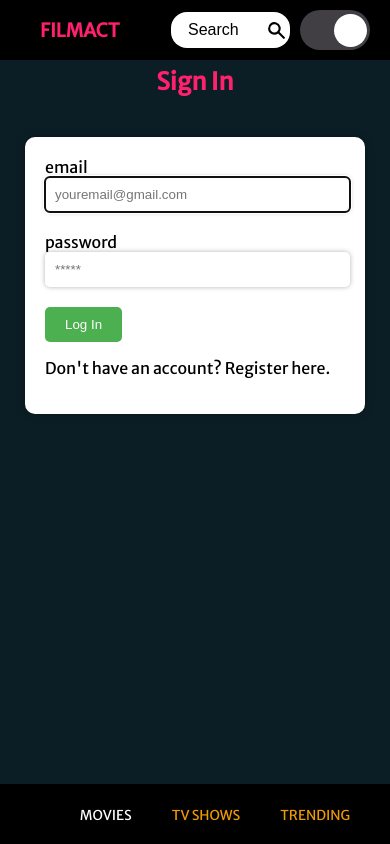
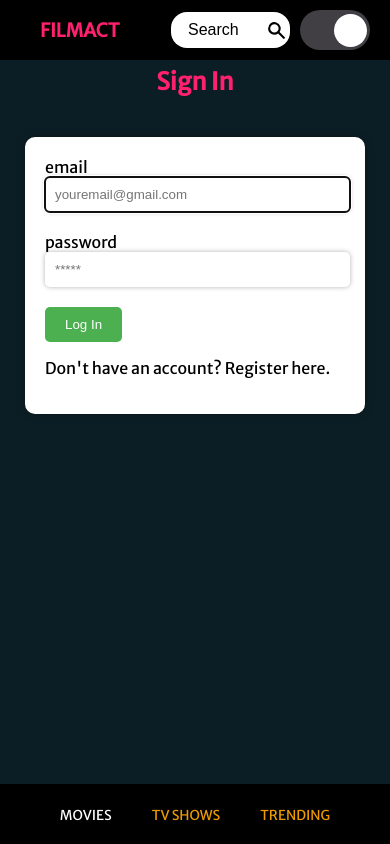
Before and after one commit to AngeloPappalardo/youtube-movie, a React (Create React App) app: page / in a window 390 px wide. Built offline with nearby package versions, Linux system fonts and the light colour scheme; the HTML template or start-up script is replaced by a standard one.

Commit message:
Update index.css

```diff
--- a/src/index.css
+++ b/src/index.css
@@ -41,7 +41,6 @@ nav {
   display: flex;
   justify-content: space-between;
   background-color: var(--clr-nav);
-  transition: 0.6s;
   align-items: center;
   position: fixed;
   z-index: 1;
@@ -140,6 +139,10 @@ nav span:hover {
     left: 0;
     right: 0;
     justify-content: center;
+    gap: 40px;
+  }
+  nav span {
+    margin-left: 0;
   }
 }
 
@@ -201,12 +204,12 @@ button[type="submit"]:hover {
   display: flex;
   flex-wrap: wrap;
   justify-content: center;
+  gap: 25px;
 }
 
 .movies-container img {
   width: 350px;
   height: 550px;
-  margin: 25px 0px 4px 15px;
   border-radius: 18px;
 }
 .mainColor {
```
